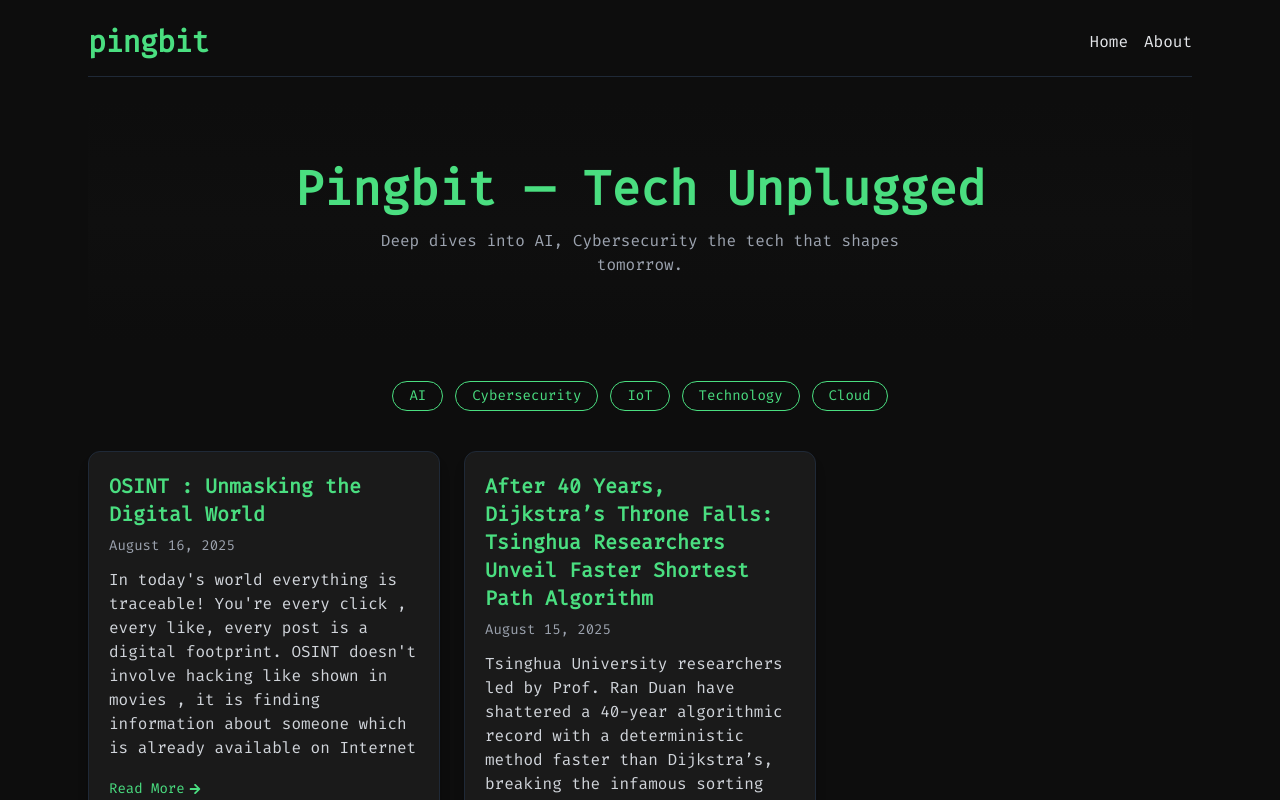
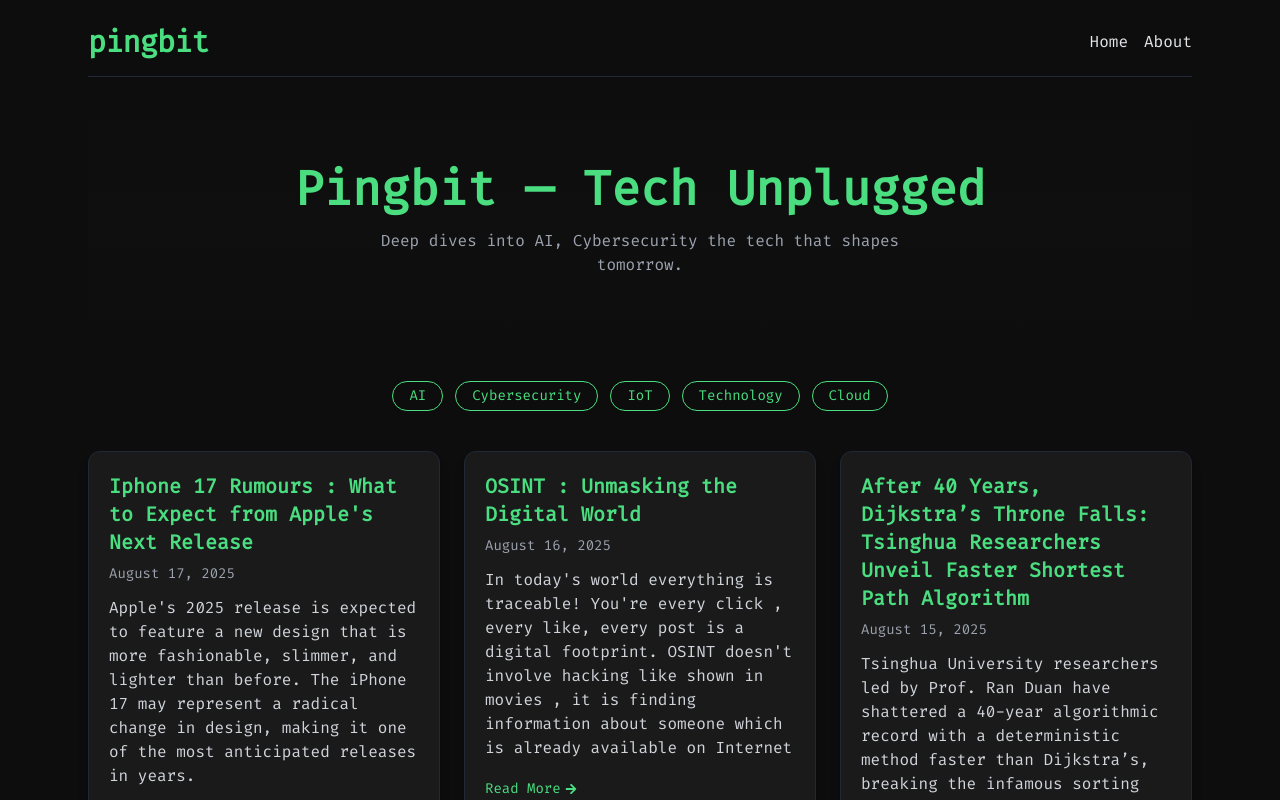
Before and after one commit to sahiladit/pingbit, a React (Vite) app: page / in a window 1280 px wide. Shown: the top 800 px of the page. Built offline with nearby package versions, Linux system fonts and the light colour scheme.

Commit message:
17 aug blog

```diff
--- a/src/data/posts.js
+++ b/src/data/posts.js
@@ -1,6 +1,45 @@
 import osintImage from "../assets/osint.png";
 
 export const posts = [
+  {
+    id: "iphone17",
+    title: "Iphone 17 Rumours : What to Expect from Apple's Next Release",
+    date: "August 17, 2025",
+    description:"Apple's 2025 release is expected to feature a new design that is more fashionable, slimmer, and lighter than before.  The iPhone 17 may represent a radical change in design, making it one of the most anticipated releases in years."
+      ,
+    image: osintImage,
+    content: `
+      <div class="space-y-6">
+        <img src="https://akm-img-a-in.tosshub.com/indiatoday/images/story/202508/iphone-17-series-242753724-16x9.png?VersionId=rM_UC2rX4sJ0AI8QXF5m0c2Z_4OdQZms&size=690:388"
+             alt="osint-framework"
+             class="rounded-lg shadow-lg w-full" loading="lazy" />
+            <p class="left-1/2 text-green-400">(Image src : INDIA TODAY)</p>
+        <p class="text-lg text-gray-300 leading-relaxed">
+          One of Apple's most daring updates to date appears to be the iPhone 17.  The lineup, which is anticipated in September 2025, may include a new, incredibly thin 'iPhone 17 Air', 120Hz ProMotion screens in all models, a more precise 24MP front camera, and potent A19 CPUs.  The Pro models might have larger batteries, lightning-fast charging, and a revamped camera bar with a 48MP zoom lens.  The iPhone 17 series is expected to combine power, style, and next-generation innovation with its sleek new hues and potential price increases.
+        </p>
+        <h2 class="text-2xl font-bold text-green-400">Release & Models</h2>
+        <p> Early September 2025 is when Apple's iPhone 17 lineup is anticipated to make its debut. According to reports, the launch is scheduled for September 9, 2025, with pre-orders taking place in the middle of the month and shipments beginning on September 19. The base iPhone 17, the new mid-tier iPhone 17 "Air," the iPhone 17 Pro and 17 Pro Max, and no "Plus" variant will probably be the four versions in the lineup. The Air variant, which has a smaller design (perhaps about 6 mm thick) and a ~6.6 mm display, is reported to replace the previous Plus size.
+
+Anticipated release date: early September 2025 (ship by September 19; event by September 9).
+
+iPhone models include the 17, 17, Air, Pro, and Pro Max (without the Plus).
+iPhone 17 Air: The Plus's slim "Air" variant (around 6.6 inches in screen and 6 mm thick)</p>
+
+    <h2 class="text-2xl font-bold text-green-400">Design & Colors</h2>
+    <p>Leaked prototype units point to a significant redesign.  Reminiscent of Google's Pixel phones, the Pro versions seem to abandon the previous square camera island in favor of a full-width rectangle camera bar.  According to early speculations, Apple may switch the titanium frame on the 17 Pro series to an aluminum one for durability.  Meanwhile, the basic iPhone 17 will have the same two-vertical-lens rear as the iPhone 16.</p>
+    <h2 class="text-2xl font-bold text-green-400">Performance</h2>
+    <p>Apple's next CPUs are anticipated to be used in all iPhone 17 versions.  The iPhone 17 Pro and Pro Max will receive the speedier A19 Pro chip (made on a cutting-edge 3nm technology), while the iPhone 17 and 17 Air will probably have the ordinary A19 chip.
+    According to rumors, all versions will have 12 GB of RAM, up from the 16 Pro's 8 GB.
+    </p>
+
+    <h2 class="text-2xl font-bold text-green-400">Battery</h2>
+    <p>Sources indicate that the 17 Pro Max will have a capacity of approximately 5,000 mAh, making it the largest iPhone battery ever. It is approximately 8% larger than the 16 Pro Max.  Because of its thin frame, the smaller 17 Air would require a lower battery (~2,800 mAh).</p>
+
+    <h2 class="text-2xl font-bold text-green-400">Pricing</h2>
+    <p>According to a Jefferies analyst and a well-known Weibo leaker, each model will cost roughly $50 more in the US than its iPhone 16 equivalent.The iPhone 17 Pro might retail for about $1,049 in that case (up from $999), and the 17 Pro Max for about $1,249.In the United States, the new 17 Air is anticipated to cost approximately $899, the same as the 16 Plus from the previous year. Of course this are just rumours.</p>
+    `,
+    tags : ["apple","google","google-pixel","iphone","iphone17","rumours","iphone17-pro-max","iphon16","iphone-16-pro-max","iphone-17-pro","trends","Apple iPhone 2025","iPhone 17 design","Apple launch event","iPhone 17 rumors","iPhone 17 leaks","Smartphone trends"]
+  },
   {
     id: "all-about-osint",
     title: "OSINT : Unmasking the Digital World",
@@ -57,6 +96,9 @@ export const posts = [
     <p>
     While OSINT itself is legal (as it uses public data), misuse can cross into unethical or illegal territory. The golden rule: <span class="font-bold bg-red-600 p-0.5 text-white">Use it responsibly</span>.
     </p>
+
+    <h2 class="text-2xl font-bold text-green-400">Software</h2>
+    <p>The iPhone 17 will come with iOS 26, which is said to have new features throughout Apple's ecosystem as well as a new "Liquid Glass" user interface (translucent, glass-like layers).</p>
 
 
       </div>
```
Also changed, not shown: 1 other file (tests, documents, lock files or other folders).
